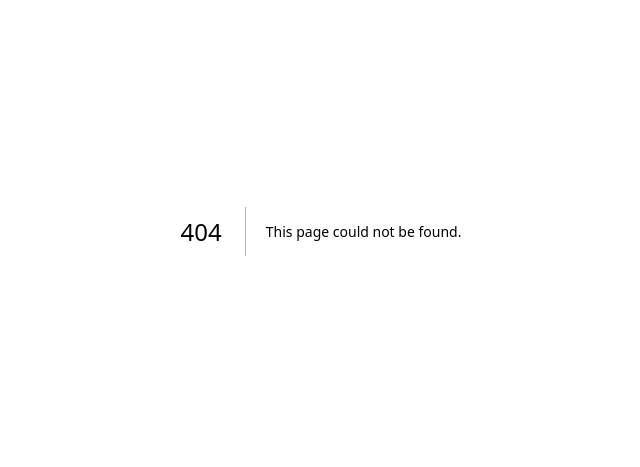
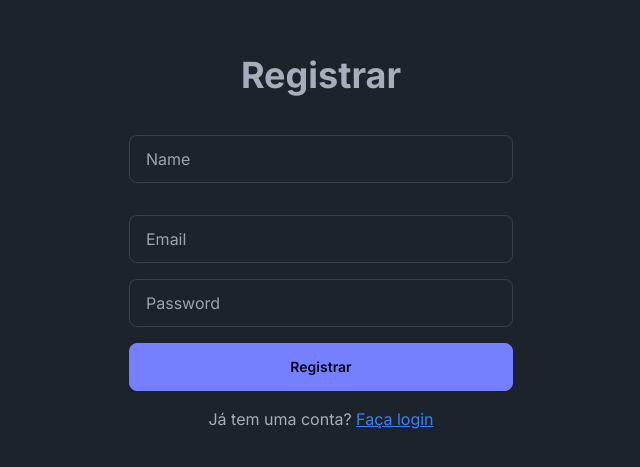
Before and after one commit to eufelipe/poc-next-auth-nextjs, a Next.js app: page /register in a window 1280 px wide. Before the commit this address had no page. Shown: the part 169-636 px from the top of the page, without its empty margins (319-959 px from the left). Built offline with nearby package versions, Linux system fonts and the light colour scheme.

Commit message:
chore: add register page

```diff
--- a/auth.ts
+++ b/auth.ts
@@ -1,6 +1,6 @@
 import NextAuth from "next-auth";
 
-import { Providers } from "@/lib/auth/providers";
+import { Providers } from "@/auth/providers";
 
 export const {
   handlers: { GET, POST },
--- /dev/null
+++ b/src/app/register/page.tsx
@@ -0,0 +1,37 @@
+"use client";
+
+import Link from "next/link";
+
+export default function Register() {
+  return (
+    <div className="flex flex-col items-center justify-center min-h-screen py-2">
+      <h1 className="text-4xl font-bold mt-6">Registrar</h1>
+
+      <form className="mt-10 space-y-4 w-full max-w-sm">
+        <input
+          type="text"
+          placeholder="Name"
+          className="input input-bordered w-full mb-4"
+        />
+        <input
+          type="email"
+          placeholder="Email"
+          className="input input-bordered w-full mb-4"
+        />
+        <input
+          type="password"
+          placeholder="Password"
+          className="input input-bordered w-full mb-4"
+        />
+        <button className="btn btn-primary w-full mb-4">Registrar</button>
+      </form>
+
+      <p className="text-center mt-4">
+        Já tem uma conta?{" "}
+        <Link href="/" className="text-blue-500 underline">
+          Faça login
+        </Link>
+      </p>
+    </div>
+  );
+}
```
